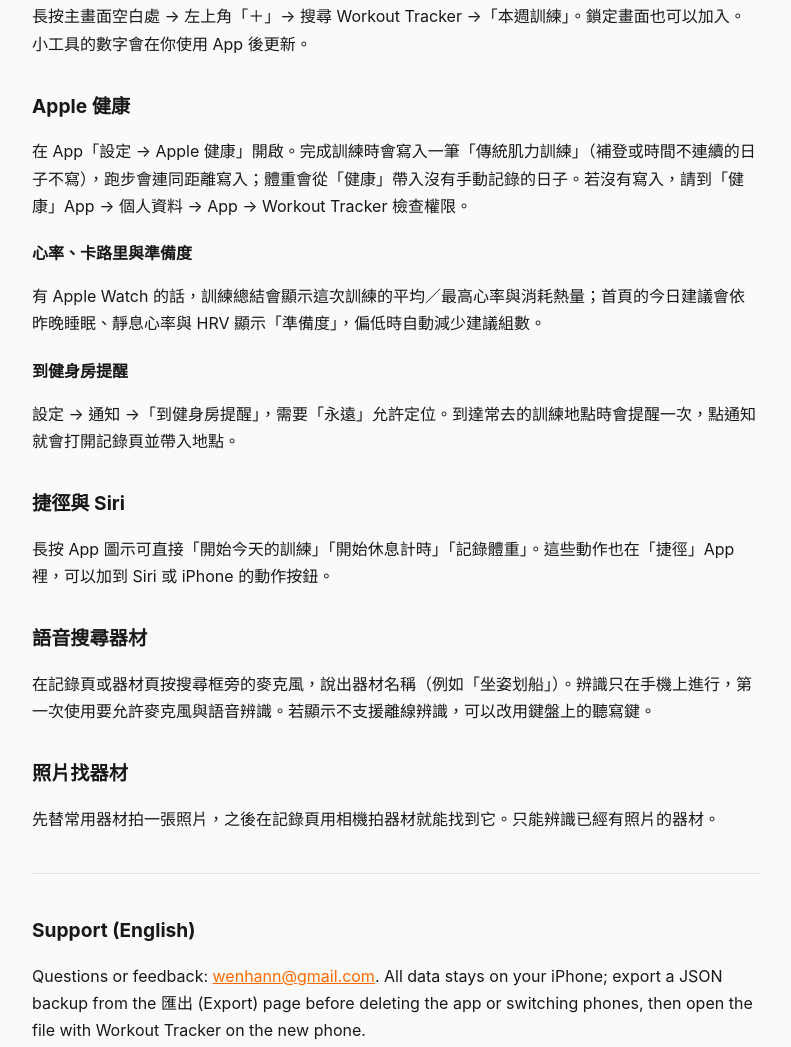
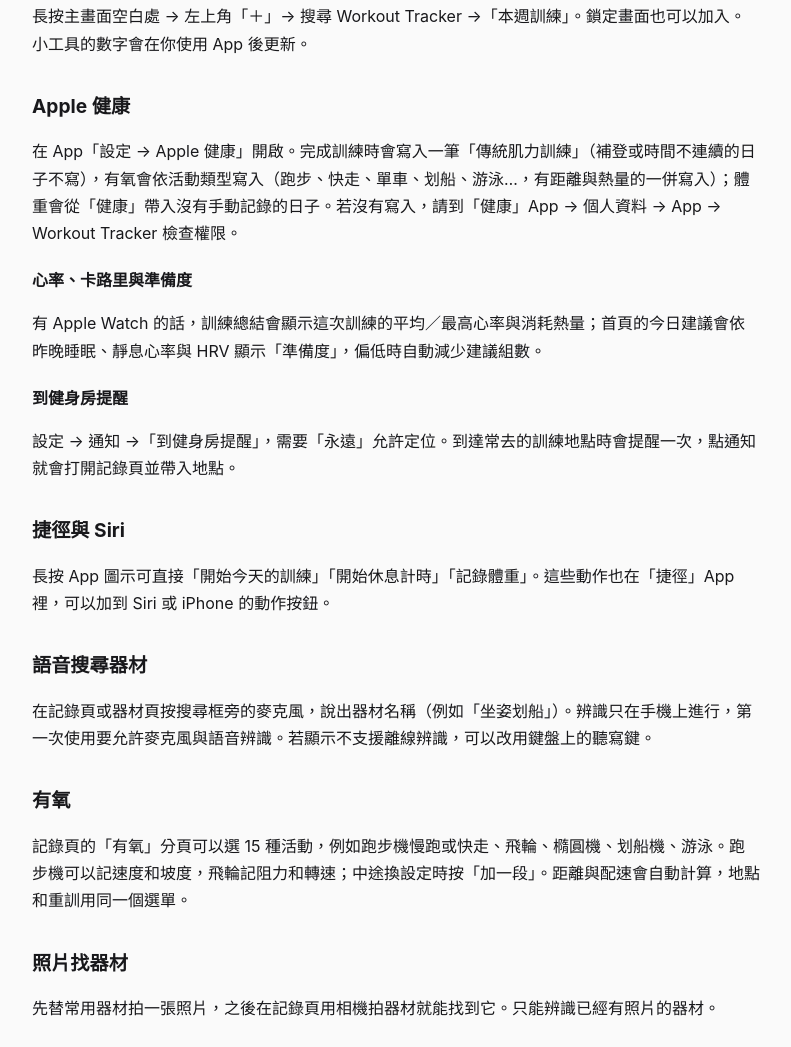
Before and after one commit to wenhann/workout-tracker-support, a plain HTML site: page support.html in a window 1280 px wide. Shown: the part 1231-2278 px from the top of the page, without its empty margins (244-1035 px from the left). Drawn offline with Linux system fonts and the light colour scheme.

Commit message:
Support: cardio (有氧) logging
Co-Authored-By: Claude Opus 5.5 <noreply@anthropic.com>
Claude-Session: https://claude.ai/code/session_011oqm3SwVXGz4pDAaKqriGz

```diff
--- a/support.html
+++ b/support.html
@@ -36,7 +36,7 @@
 <p>長按主畫面空白處 → 左上角「＋」→ 搜尋 Workout Tracker →「本週訓練」。鎖定畫面也可以加入。小工具的數字會在你使用 App 後更新。</p>
 
 <h2>Apple 健康</h2>
-<p>在 App「設定 → Apple 健康」開啟。完成訓練時會寫入一筆「傳統肌力訓練」（補登或時間不連續的日子不寫），跑步會連同距離寫入；體重會從「健康」帶入沒有手動記錄的日子。若沒有寫入，請到「健康」App → 個人資料 → App → Workout Tracker 檢查權限。</p>
+<p>在 App「設定 → Apple 健康」開啟。完成訓練時會寫入一筆「傳統肌力訓練」（補登或時間不連續的日子不寫），有氧會依活動類型寫入（跑步、快走、單車、划船、游泳…，有距離與熱量的一併寫入）；體重會從「健康」帶入沒有手動記錄的日子。若沒有寫入，請到「健康」App → 個人資料 → App → Workout Tracker 檢查權限。</p>
 
 <h3>心率、卡路里與準備度</h3>
 <p>有 Apple Watch 的話，訓練總結會顯示這次訓練的平均／最高心率與消耗熱量；首頁的今日建議會依昨晚睡眠、靜息心率與 HRV 顯示「準備度」，偏低時自動減少建議組數。</p>
@@ -49,6 +49,9 @@
 <h2>語音搜尋器材</h2>
 <p>在記錄頁或器材頁按搜尋框旁的麥克風，說出器材名稱（例如「坐姿划船」）。辨識只在手機上進行，第一次使用要允許麥克風與語音辨識。若顯示不支援離線辨識，可以改用鍵盤上的聽寫鍵。</p>
 
+<h2>有氧</h2>
+<p>記錄頁的「有氧」分頁可以選 15 種活動，例如跑步機慢跑或快走、飛輪、橢圓機、划船機、游泳。跑步機可以記速度和坡度，飛輪記阻力和轉速；中途換設定時按「加一段」。距離與配速會自動計算，地點和重訓用同一個選單。</p>
+
 <h2>照片找器材</h2>
 <p>先替常用器材拍一張照片，之後在記錄頁用相機拍器材就能找到它。只能辨識已經有照片的器材。</p>
 
```
